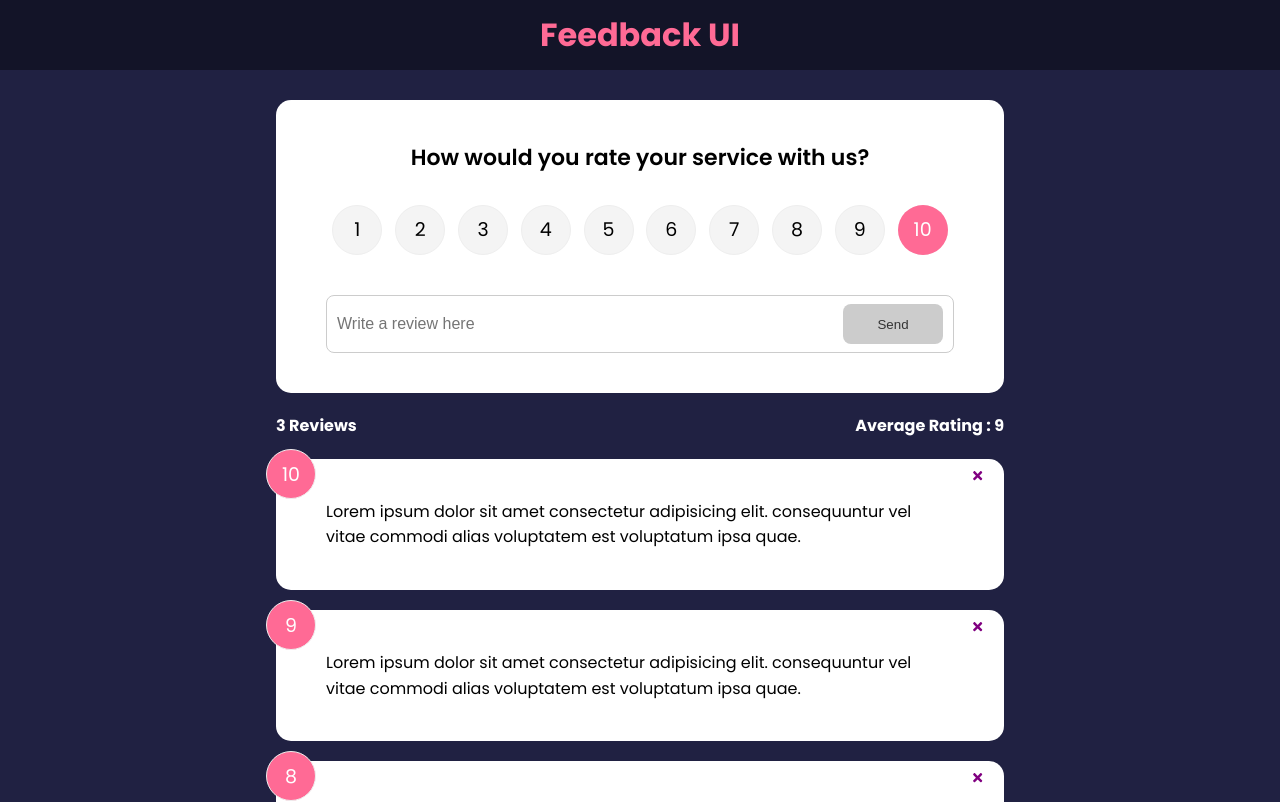
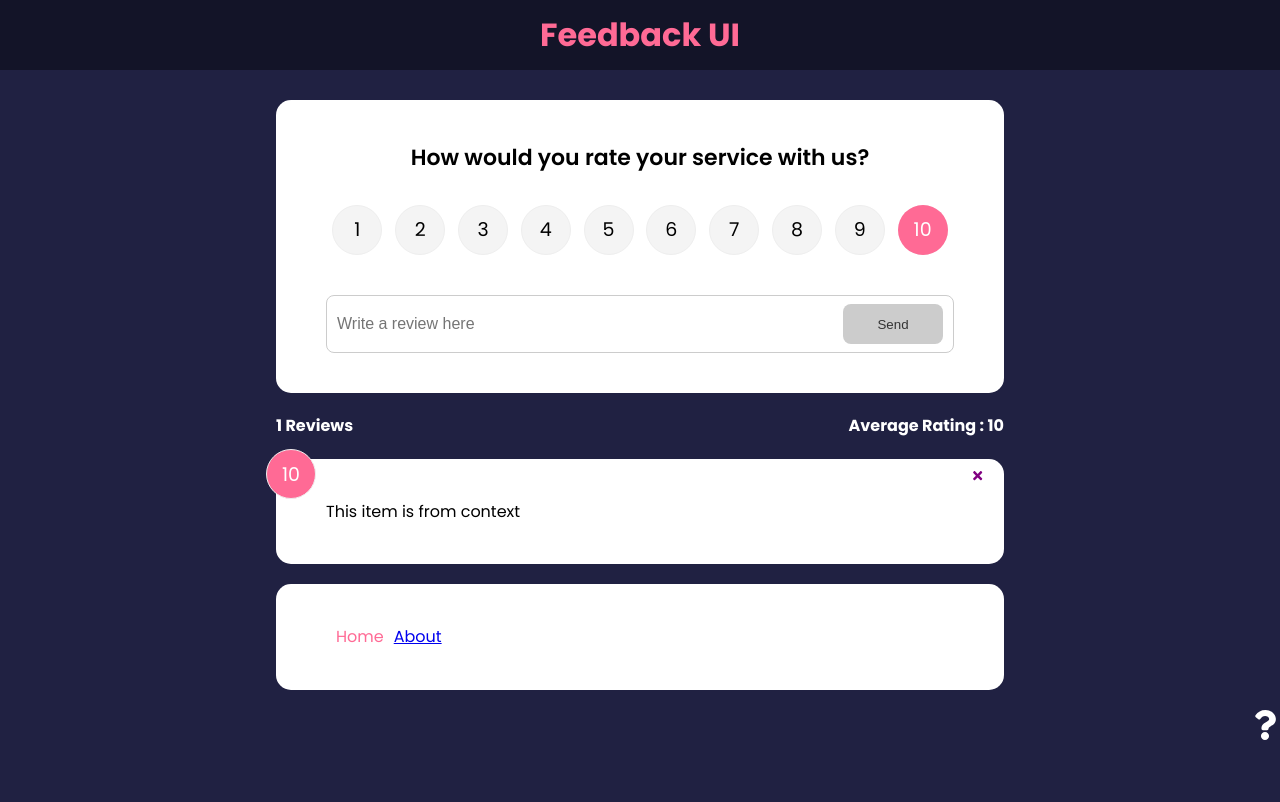
Before and after one commit to vajaganidhanesh/feedback-ui, a React (Create React App) app: page / in a window 1280 px wide. Shown: the top 802 px of the page. Built offline with nearby package versions, Linux system fonts and the light colour scheme.

Commit message:
useContext hook instead of prop drilling

```diff
--- a/src/App.js
+++ b/src/App.js
@@ -10,6 +10,7 @@ import About from './Components/About';
 import AboutIconList from './Components/AboutIconList';
 import Card from './Components/shared/Card';
 import Posts from './Components/Posts';
+import { FeedbackProvider } from './ContactProvider/FeedbackContext';
 
 function App() {
   const [feedback, setFeedback] = useState(FeedbackData);
@@ -27,17 +28,18 @@ function App() {
   };
 
   return (
+    <FeedbackProvider>
     <Router>
       <Header />
       <div className="container">
         <Routes>
           <Route path='/' element={<>
             <FeedbackForm handleAdd={addFeedback}/>
-            <FeedbackStats feedback={feedback}/>
-            <FeedbackList feedback={feedback} handleDelete={deleteFeedback}/>
+            <FeedbackStats />
+            <FeedbackList handleDelete={deleteFeedback}/>
           </>}/>
           <Route path='/about' element={<About/>} ></Route>
-          <Route path='/post/:id/:name' element={<Posts/>}/>
+          <Route path='/post/*' element={<Posts/>}/>
         </Routes>
         <Card>
         <NavLink to='/' activeClassName='active'>
@@ -53,6 +55,7 @@ function App() {
 
       <AboutIconList />
     </Router>
+    </FeedbackProvider>
   );
 }
 
--- a/src/Components/FeedbackList.jsx
+++ b/src/Components/FeedbackList.jsx
@@ -1,10 +1,14 @@
 import { motion, AnimatePresence } from "framer-motion";
-import React from "react";
+import React, { useContext } from "react";
 import FeedbackItem from "./FeedbackItem";
-import PropTypes from "prop-types";
+// import PropTypes from "prop-types";
 import Card from "./shared/Card";
+import FeedbackContext from "../ContactProvider/FeedbackContext";
 
-function FeedbackList({ feedback, handleDelete }) {
+function FeedbackList({  handleDelete }) {
+
+  const {feedback} = useContext(FeedbackContext)
+
   console.log(feedback);
   if (!feedback || feedback.length === 0) {
     return (
@@ -62,14 +66,14 @@ function FeedbackList({ feedback, handleDelete }) {
   )
 }
 
-FeedbackItem.propTypes = {
-  feedback: PropTypes.arrayOf(
-    PropTypes.shape({
-      id: PropTypes.number.isRequired,
-      text: PropTypes.string.isRequired,
-      rating: PropTypes.number.isRequired,
-    })
-  ),
-};
+// FeedbackItem.propTypes = {
+//   feedback: PropTypes.arrayOf(
+//     PropTypes.shape({
+//       id: PropTypes.number.isRequired,
+//       text: PropTypes.string.isRequired,
+//       rating: PropTypes.number.isRequired,
+//     })
+//   ),
+// };
 
 export default FeedbackList;
--- a/src/Components/FeedbackStats.jsx
+++ b/src/Components/FeedbackStats.jsx
@@ -1,7 +1,9 @@
-import PropTypes from'prop-types';
-import React from 'react'
+// import PropTypes from'prop-types';
+import React, { useContext } from 'react'
+import FeedbackContext from '../ContactProvider/FeedbackContext';
 
-function FeedbackStats({feedback}) {
+function FeedbackStats() {
+  const {feedback} = useContext(FeedbackContext)
 
   let average = feedback.reduce((acc,cur)=>{
     return acc + cur.rating
@@ -17,8 +19,8 @@ function FeedbackStats({feedback}) {
   )
 }
 
-FeedbackStats.propTypes = {
-    feedback:PropTypes.array.isRequired,
-}
+// FeedbackStats.propTypes = {
+//     feedback:PropTypes.array.isRequired,
+// }
 
 export default FeedbackStats
--- a/src/Components/Posts.jsx
+++ b/src/Components/Posts.jsx
@@ -1,12 +1,30 @@
 import React from 'react'
-import { useParams } from 'react-router-dom'
+import { Navigate,Route,Routes,useNavigate } from 'react-router-dom'
+
+// import { useParams } from 'react-router-dom'
 
 function Posts() {
-    const params = useParams()
+    // const params = useParams()
+
+    const status =200;
+    const navigate = useNavigate();
+
+    const onClick = () =>{
+      console.log('hello');
+      navigate('/about')
+    }
+    if(status !== 200){
+      return <Navigate to='/notfound'/>
+    }
   return (
     <div>
-    <h1>Posts : {params.id}</h1>
-    <h1>Name : {params.name}</h1>
+    {/* <h1>Posts : {params.id}</h1>
+    <h1>Name : {params.name}</h1> */}
+    <h1>its about page</h1>
+    <button onClick={()=>{onClick()}}>click her</button>
+    <Routes>
+      <Route path='/show' element={<>hello its show component</>}/>
+    </Routes>
     </div>
   )
 }
--- /dev/null
+++ b/src/ContactProvider/FeedbackContext.js
@@ -0,0 +1,21 @@
+import { createContext, useState } from "react";
+
+const FeedbackContext = createContext();
+
+export const FeedbackProvider = ({ children }) => {
+  const [feedback, setFeedback] = useState([
+    {
+      id: 1,
+      text: "This item is from context",
+      rating: 10,
+    },
+  ]);
+
+  return (
+    <FeedbackContext.Provider value={{ feedback }}>
+      {children}
+    </FeedbackContext.Provider>
+  );
+};
+
+export default FeedbackContext;
```
